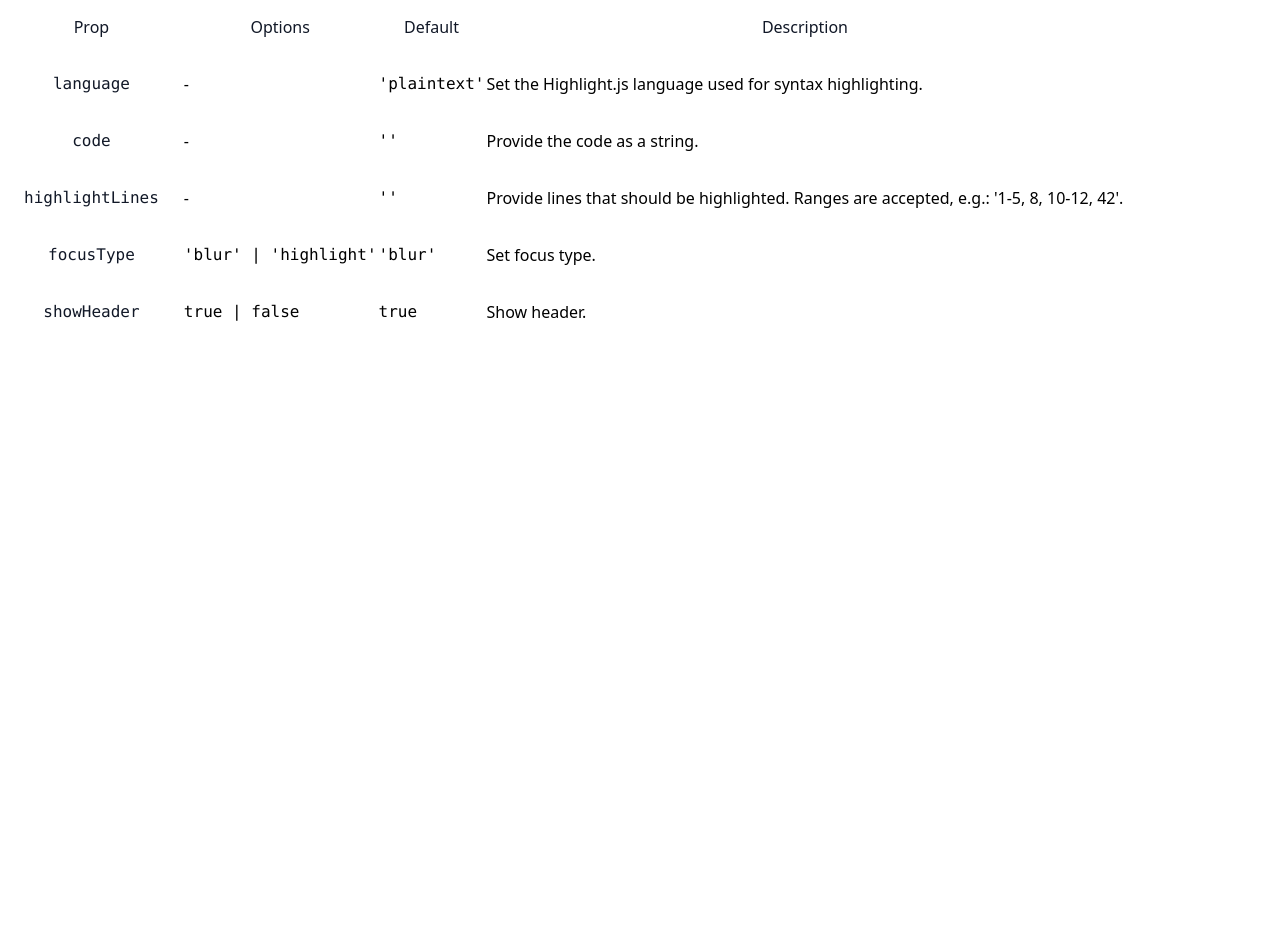
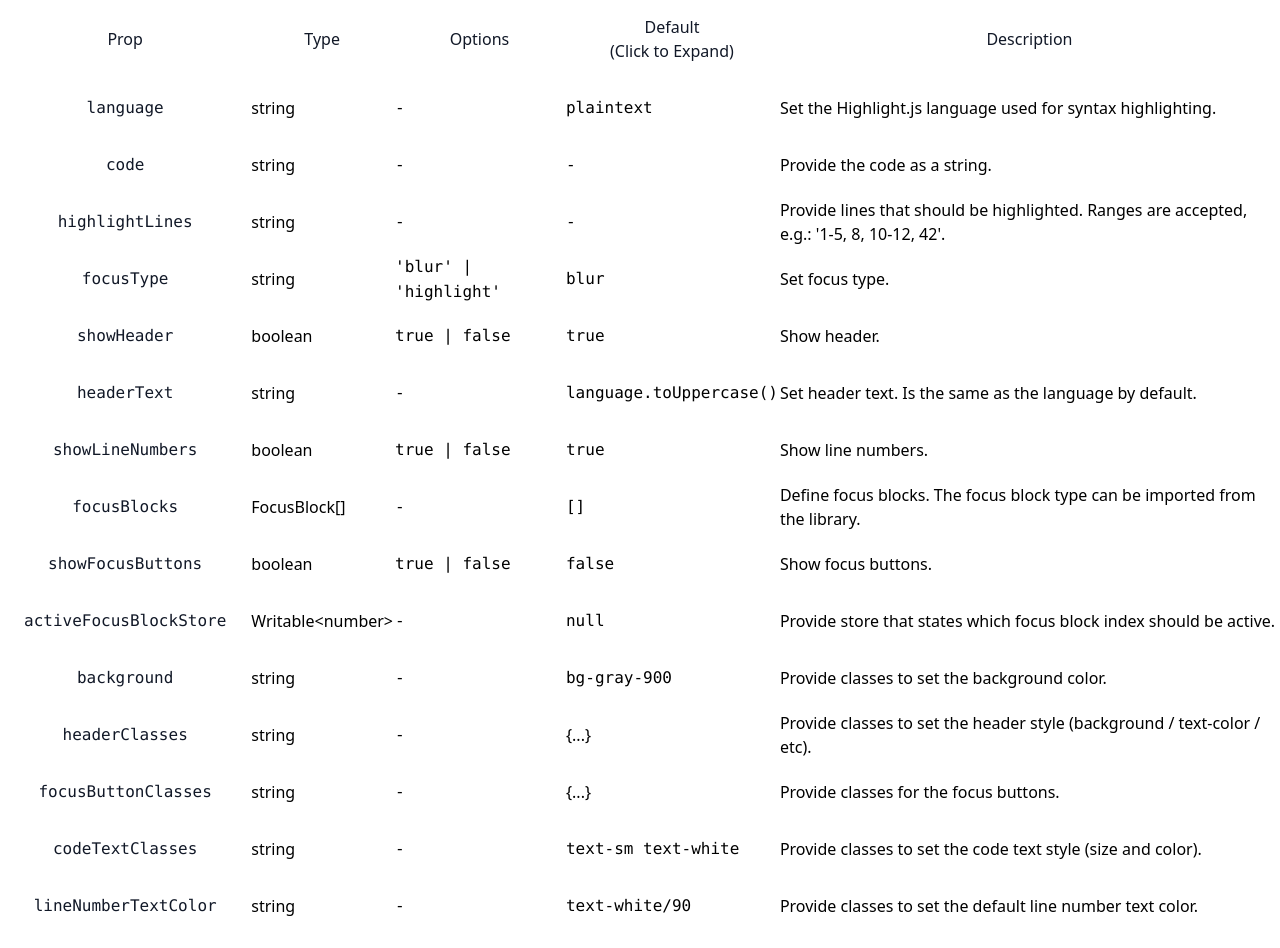
Before and after one commit to bennymi/svhighlight, a SvelteKit app: page / in a window 1280 px wide. Shown: the part 6064-7012 px from the top of the page. Before the commit the page ends 6404 px from the top, so only its background shows below. Built offline with nearby package versions, Linux system fonts and the light colour scheme.

Commit message:
update props table

```diff
--- a/src/routes/PropsTable.svelte
+++ b/src/routes/PropsTable.svelte
@@ -5,6 +5,7 @@
 		options: string;
 		default: string;
 		description: string;
+		show: boolean;
 	};
 
 	let props: Prop[] = [
@@ -13,84 +14,96 @@
 			type: 'string',
 			options: '-',
 			default: 'plaintext',
-			description: 'Set the Highlight.js language used for syntax highlighting.'
+			description: 'Set the Highlight.js language used for syntax highlighting.',
+			show: false
 		},
 		{
 			prop: 'code',
 			type: 'string',
 			options: '-',
 			default: '-',
-			description: 'Provide the code as a string.'
+			description: 'Provide the code as a string.',
+			show: false
 		},
 		{
 			prop: 'highlightLines',
 			type: 'string',
 			options: '-',
 			default: '-',
-			description: `Provide lines that should be highlighted. Ranges are accepted, e.g.: '1-5, 8, 10-12, 42'.`
+			description: `Provide lines that should be highlighted. Ranges are accepted, e.g.: '1-5, 8, 10-12, 42'.`,
+			show: false
 		},
 		{
 			prop: 'focusType',
 			type: 'string',
 			options: `'blur' | 'highlight'`,
 			default: 'blur',
-			description: `Set focus type.`
+			description: `Set focus type.`,
+			show: false
 		},
 		{
 			prop: 'showHeader',
 			type: 'boolean',
 			options: 'true | false',
 			default: 'true',
-			description: `Show header.`
+			description: `Show header.`,
+			show: false
 		},
 		{
 			prop: 'headerText',
 			type: 'string',
 			options: '-',
 			default: 'language.toUppercase()',
-			description: `Set header text. Is the same as the language by default.`
+			description: `Set header text. Is the same as the language by default.`,
+			show: false
 		},
 		{
 			prop: 'showLineNumbers',
 			type: 'boolean',
 			options: 'true | false',
 			default: 'true',
-			description: `Show line numbers.`
+			description: `Show line numbers.`,
+			show: false
 		},
 		{
 			prop: 'focusBlocks',
 			type: 'FocusBlock[]',
 			options: '-',
 			default: '[]',
-			description: `Define focus blocks. The focus block type can be imported from the library.`
+			description: `Define focus blocks. The focus block type can be imported from the library.`,
+			show: false
 		},
 		{
 			prop: 'showFocusButtons',
 			type: 'boolean',
 			options: 'true | false',
 			default: 'false',
-			description: `Show focus buttons.`
+			description: `Show focus buttons.`,
+			show: false
 		},
 		{
 			prop: 'activeFocusBlockStore',
 			type: 'Writable<number>',
 			options: '-',
 			default: 'null',
-			description: `Provide store that states which focus block index should be active.`
+			description: `Provide store that states which focus block index should be active.`,
+			show: false
 		},
 		{
 			prop: 'background',
 			type: 'string',
 			options: '-',
 			default: 'bg-gray-900',
-			description: `Provide classes to set the background color.`
+			description: `Provide classes to set the background color.`,
+			show: false
 		},
 		{
 			prop: 'headerClasses',
 			type: 'string',
 			options: '-',
 			default: 'bg-gray-800 text-white/80 text-xs font-bold',
-			description: `Provide classes to set the header style (background / text-color / etc).`
+			description: `Provide classes to set the header style (background / text-color / etc).`,
+			show: false
 		},
 		{
 			prop: 'focusButtonClasses',
@@ -98,76 +111,88 @@
 			options: '-',
 			default:
 				'flex-grow px-2 py-1 rounded-lg border-2 text-sm font-bold transition-all border-gray-900 text-gray-900 hover:bg-slate-900 hover:shadow-lg hover:shadow-blue-500 hover:text-white',
-			description: `Provide classes for the focus buttons.`
+			description: `Provide classes for the focus buttons.`,
+			show: false
 		},
 		{
-			prop: 'highlightLines',
+			prop: 'codeTextClasses',
 			type: 'string',
 			options: '-',
-			default: '-',
-			description: ``
+			default: 'text-sm text-white',
+			description: `Provide classes to set the code text style (size and color).`,
+			show: false
 		},
 		{
-			prop: 'highlightLines',
+			prop: 'lineNumberTextColor',
 			type: 'string',
 			options: '-',
-			default: '-',
-			description: ``
+			default: 'text-white/90',
+			description: `Provide classes to set the default line number text color.`,
+			show: false
+		},
+		{
+			prop: 'rounded',
+			type: 'string',
+			options: '-',
+			default: 'rounded-lg',
+			description: `Provide classes to set the CodeBlock border radius.`,
+			show: false
+		},
+		{
+			prop: 'dimensions',
+			type: 'string',
+			options: '-',
+			default: 'w-full h-fit',
+			description: `Provide classes to set dimensions of the code block.`,
+			show: false
+		},
+		{
+			prop: 'highlightColor',
+			type: 'string',
+			options: '-',
+			default: 'bg-gray-200/10',
+			description: `Provide classes to set highlight color.`,
+			show: false
 		}
 	];
 </script>
 
-<table class="w-full text-sm text-center text-gray-400">
-	<thead class="text-sm font-bold uppercase bg-gray-700 text-gray-400">
+<table class="w-full text-sm text-center text-white">
+	<thead class="text-sm font-bold uppercase bg-teal-700">
 		<tr>
-			<th scope="col" class="px-6 py-3"> Prop </th>
-			<th scope="col" class="px-6 py-3"> Options </th>
-			<th scope="col" class="px-6 py-3"> Default </th>
-			<th scope="col" class="px-6 py-3"> Description </th>
+			<th scope="col" class="px-6 py-3 font-bold"> Prop </th>
+			<th scope="col" class="px-6 py-3 font-bold"> Type </th>
+			<th scope="col" class="px-6 py-3 font-bold"> Options </th>
+			<th scope="col" class="px-6 py-3 font-bold"> Default <br /> (Click to Expand) </th>
+			<th scope="col" class="py-3 text-left font-bold"> Description </th>
 		</tr>
 	</thead>
 	<tbody>
-		<tr class="bg-white border-b bg-gray-900 border-gray-700">
-			<th scope="row" class="px-6 py-4 font-medium text-gray-900 whitespace-nowrap text-white">
-				<code>language</code>
-			</th>
-			<td class="px-6 py-4">-</td>
-			<td class="px-6 py-4"><code>'plaintext'</code></td>
-			<td class="px-6 py-4">Set the Highlight.js language used for syntax highlighting.</td>
-		</tr>
-		<tr class="border-b bg-gray-800 border-gray-700">
-			<th scope="row" class="px-6 py-4 font-medium whitespace-nowrap text-white">
-				<code>code</code>
-			</th>
-			<td class="px-6 py-4">-</td>
-			<td class="px-6 py-4"><code>''</code></td>
-			<td class="px-6 py-4">Provide the code as a string.</td>
-		</tr>
-		<tr class="border-b bg-gray-900 border-gray-700">
-			<th scope="row" class="px-6 py-4 font-medium whitespace-nowrap text-white">
-				<code>highlightLines</code>
-			</th>
-			<td class="px-6 py-4"> - </td>
-			<td class="px-6 py-4"> <code>''</code> </td>
-			<td class="px-6 py-4"
-				>Provide lines that should be highlighted. Ranges are accepted, e.g.: '1-5, 8, 10-12, 42'.</td
+		{#each props as prop, i}
+			<tr
+				class="border-b border-teal-600/20 h-10 overflow-auto hover:bg-teal-600 {i % 2 === 0
+					? 'bg-gray-900'
+					: 'bg-gray-800'}"
 			>
-		</tr>
-		<tr class="border-b bg-gray-800 border-gray-700">
-			<th scope="row" class="px-6 py-4 font-medium whitespace-nowrap text-white">
-				<code>focusType</code>
-			</th>
-			<td class="px-6 py-4"> <code>'blur' | 'highlight'</code> </td>
-			<td class="px-6 py-4"> <code>'blur'</code> </td>
-			<td class="px-6 py-4"> Set focus type. </td>
-		</tr>
-		<tr class="border-b bg-gray-900 border-gray-700">
-			<th scope="row" class="px-6 py-4 font-medium whitespace-nowrap text-white">
-				<code>showHeader</code>
-			</th>
-			<td class="px-6 py-4"><code>true | false</code></td>
-			<td class="px-6 py-4"><code>true</code></td>
-			<td class="px-6 py-4">Show header.</td>
-		</tr>
+				<th scope="row" class="px-6 py-2 font-bold whitespace-nowrap">
+					<code class="font-mono">{prop.prop}</code>
+				</th>
+				<td class="px-1 whitespace-nowrap">{prop.type}</td>
+				<td class="px-1 whitespace-nowrap"><code class="font-mono">{prop.options}</code></td>
+				<td class="px-1 ">
+					{#if prop.default.split(' ').length < 3}
+						<code class="font-mono">{prop.default}</code>
+					{:else}
+						<button
+							class="px-1 font-bold font-mono transition-all hover:"
+							on:click={() => (props[i].show = !props[i].show)}
+						>
+							{prop.show ? prop.default : '{...}'}
+						</button>
+					{/if}
+				</td>
+				<td class="px-2 whitespace-nowrap text-left">{prop.description}</td>
+			</tr>
+		{/each}
 	</tbody>
 </table>
```
